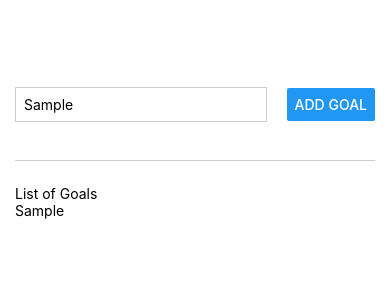
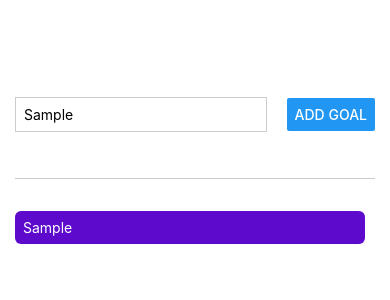
Before and after one commit to Danofu/rn-todo-list, a React Native app: screen / in a window 390 px wide. Both pictures are taken after typing "Sample" into the empty fields and a click on the button "ADD GOAL". Shown: the top 300 px of the page. Built offline with nearby package versions, Linux system fonts and the light colour scheme.

Commit message:
Finish goal list
* add flat list component
* style layout and elements

```diff
--- a/App.js
+++ b/App.js
@@ -1,5 +1,5 @@
-import { Button, StyleSheet, Text, TextInput, View } from "react-native";
-import { useState } from "react";
+import {Button, StyleSheet, Text, TextInput, View, FlatList} from "react-native";
+import {useState} from "react";
 
 const App = () => {
   const [enteredGoalText, setEnteredGoalText] = useState("");
@@ -10,37 +10,47 @@ const App = () => {
   };
 
   const addGoalHandler = () => {
-    setGoals((prevGoals) => [enteredGoalText, ...prevGoals]);
+    setGoals((prevGoals) => [{id: Math.random().toString(), text: enteredGoalText}, ...prevGoals]);
   };
 
-  return (
-    <View style={styles.appContainer}>
+  return (<View style={styles.appContainer}>
     <View style={styles.inputContainer}>
       <TextInput
         onChangeText={goalInputHandler}
         placeholder="Your course goal..."
         style={styles.textInput}
+        value={enteredGoalText}
       />
-        <Button onPress={addGoalHandler} title="Add Goal" />
+      <Button onPress={addGoalHandler} title="Add Goal"/>
     </View>
     <View style={styles.goalsContainer}>
-        <Text>List of Goals</Text>
-        {goals.map((goal) => (
-          <Text key={goal}>{goal}</Text>
-        ))}
+      <FlatList
+        alwaysBounceVertical={false}
+        data={goals}
+        keyExtractor={(item) => item.id}
+        renderItem={(itemData) =>
+          <View style={styles.goalItem}>
+            <Text style={styles.goalItemText}>{itemData.item.text}</Text>
           </View>
+        }
+        style={{paddingEnd: 10}}
+      />
     </View>
-  );
+  </View>);
 };
 
 const styles = StyleSheet.create({
   appContainer: {
-    flex: 1,
-    paddingHorizontal: 15,
-    paddingTop: 50,
+    flex: 1, paddingHorizontal: 15, paddingTop: 50,
+  },
+  goalItem: {
+    backgroundColor: "#5E0ACC", borderRadius: 6, marginVertical: 8, padding: 8,
+  },
+  goalItemText: {
+    color: 'white',
   },
   goalsContainer: {
-    flex: 6,
+    flex: 5,
   },
   inputContainer: {
     alignItems: "center",
@@ -52,11 +62,7 @@ const styles = StyleSheet.create({
     marginBottom: 24,
   },
   textInput: {
-    borderColor: "#CCC",
-    borderWidth: 1,
-    marginRight: 8,
-    padding: 8,
-    width: "70%",
+    borderColor: "#CCC", borderWidth: 1, marginRight: 8, padding: 8, width: "70%",
   },
 });
 
```
Lines whose indentation alone changed are shown as unchanged.
